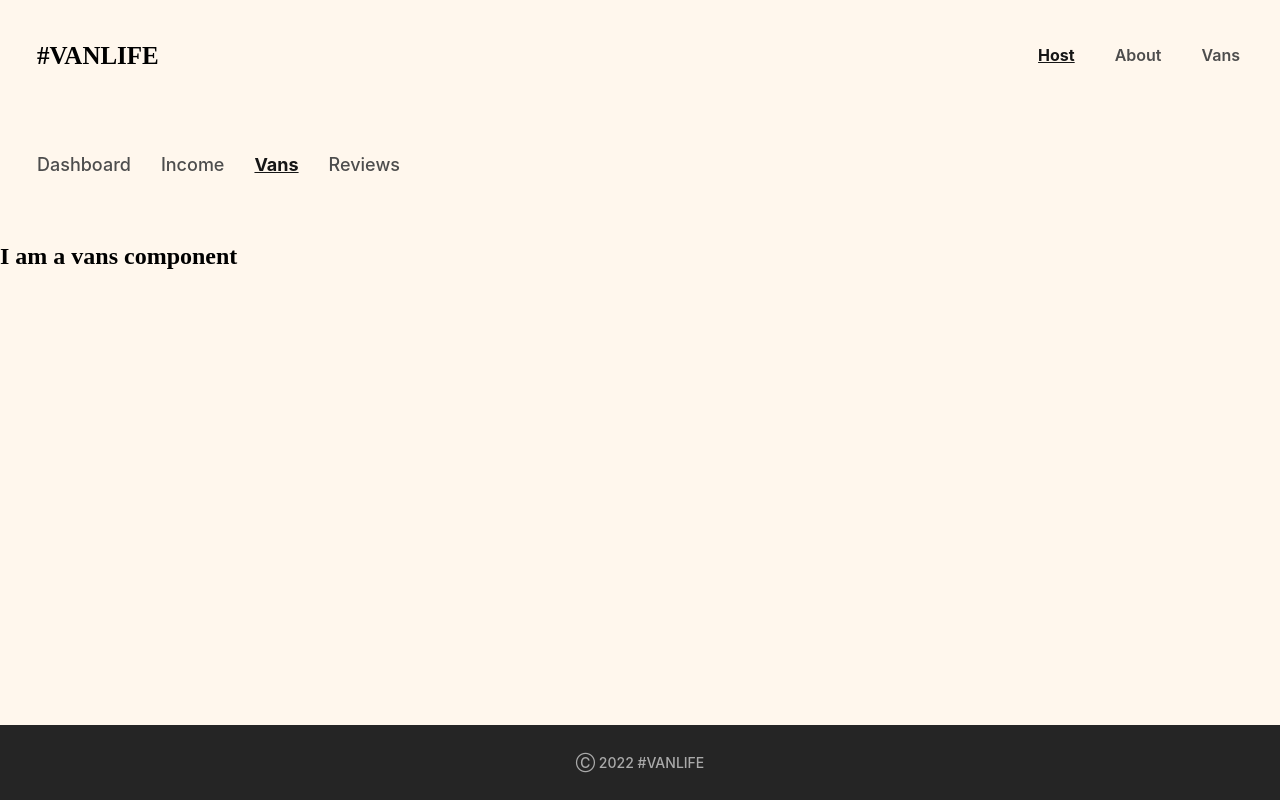
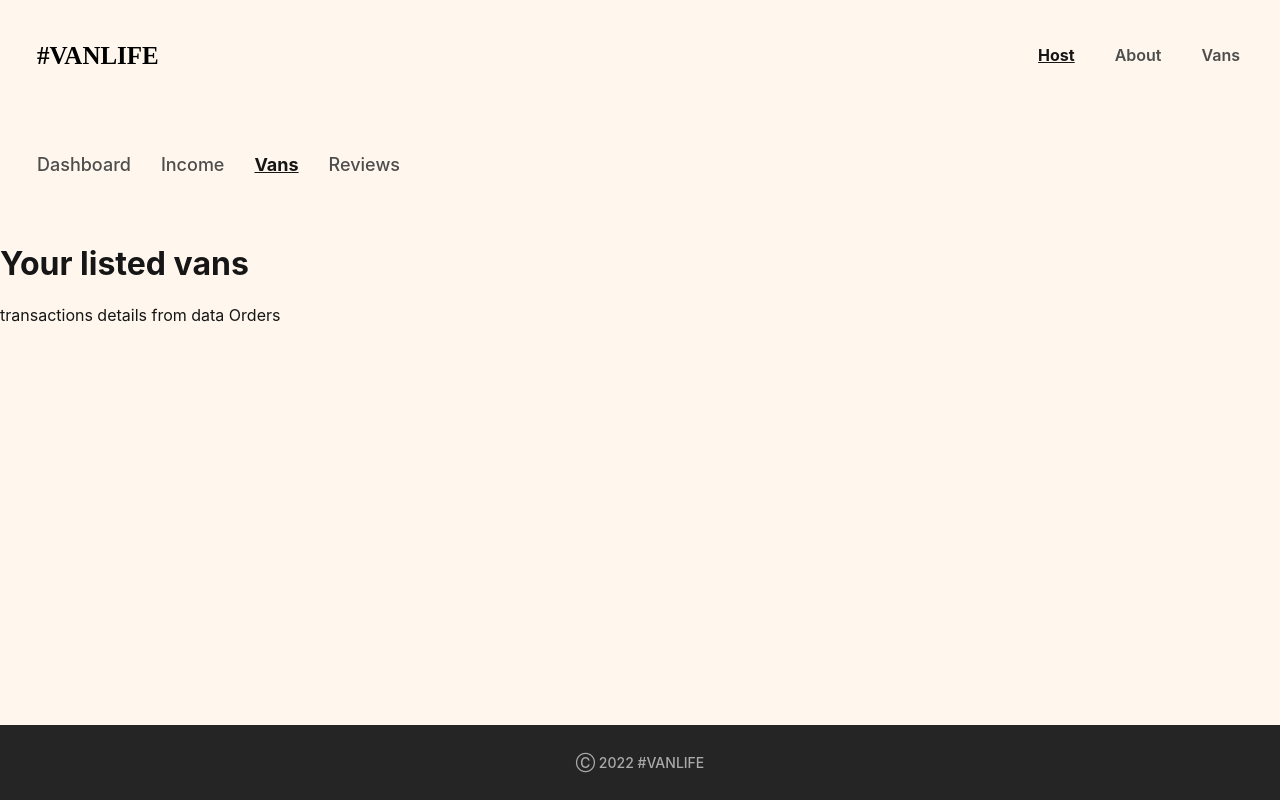
Before and after one commit to Katastropha/vanlife-project, a React (Vite) app: page /host/hostVans in a window 1280 px wide. Built offline with nearby package versions, Linux system fonts and the light colour scheme.

Commit message:
- correct Income Component

```diff
--- a/src/App.tsx
+++ b/src/App.tsx
@@ -4,13 +4,11 @@ import { BrowserRouter, Routes, Route } from 'react-router-dom'
 
 import { Home, About, Vans, Host } from './pages/index'
 import { MainNavbar } from './components/MainNavbar'
-import { TestContainer } from './Test'
 import { VanDetailed } from './components/VanDetailed'
 import { Dashboard } from './pages/Host/Dashboard'
 import { Income } from './pages/Host/Income'
 import { HostVans } from './pages/Host/HostVans'
 import { Reviews } from './pages/Host/Reviews'
-import { TestFetch } from './pages/TestComponents/TestFetch'
 
 import { dataHost } from './dataHost'
 
@@ -40,7 +38,10 @@ function App() {
               element={<Income host={dataHost[0]} />}
             />
 
-            <Route path="/host/hostVans" element={<HostVans />} />
+            <Route
+              path="/host/hostVans"
+              element={<HostVans host={dataHost[0]} />}
+            />
 
             <Route path="/host/reviews" element={<Reviews />} />
           </Route>
--- a/src/components/VanDetailed.tsx
+++ b/src/components/VanDetailed.tsx
@@ -1,5 +1,5 @@
 import { ReactElement } from 'react'
-import { IVans, initialVans } from '../data'
+import { IVans, initialVans } from '../dataVans'
 import { useParams } from 'react-router-dom'
 
 export const VanDetailed = (): ReactElement | null => {
--- a/src/pages/Host/HostVans.tsx
+++ b/src/pages/Host/HostVans.tsx
@@ -1,9 +1,21 @@
 import { ReactElement } from 'react'
+import { Host } from '../../dataHost'
+import { HostOrderDetailSmall } from './smallHostComponents/HostOrderDetailSmall'
+import { getListOfOrders } from './smallHostComponents/getListOfOrders'
 
-export const HostVans = (): ReactElement => {
+interface Props {
+  host: Host
+}
+
+export const HostVans = ({ host }: Props): ReactElement => {
+  const transactions = getListOfOrders(host.ordersIDs)
+
   return (
-    <div>
-      <h2>I am a vans component</h2>
+    <div className="host-component host-component-vans">
+      <h1>Your listed vans</h1>
+      <div className="host-component-vans-details">
+        transactions details from data Orders
+      </div>
     </div>
   )
 }
--- a/src/pages/Host/Income.tsx
+++ b/src/pages/Host/Income.tsx
@@ -1,22 +1,26 @@
-import { ReactElement } from 'react'
+import { ReactElement, useEffect } from 'react'
 import { Host } from '../../dataHost'
 import { LastDays } from './smallHostComponents/LastDays'
 import { OrderDetailSmall } from './smallHostComponents/OrderDetailSmall'
+
+import { getListOfOrders } from './smallHostComponents/getListOfOrders'
 
 interface Props {
   host: Host
 }
 
 export const Income = ({ host }: Props): ReactElement => {
-  const orders = host.transactions
+  const transactions = getListOfOrders(host.ordersIDs)
+
+  const orders = transactions.map(({ orderPrice, orderDate }) => {
+    return <OrderDetailSmall orderPrice={orderPrice} orderDate={orderDate} />
+  })
+
   return (
     <div className="host-component host-component-income">
       <h2 className="host-component__welcome-header">Income</h2>
-
       <LastDays />
-
       <p className="host-component__welcome-price">${host.income}</p>
-
       <div
         className="img"
         style={{
@@ -24,13 +28,19 @@ export const Income = ({ host }: Props): ReactElement => {
           backgroundRepeat: 'none',
         }}
       ></div>
-
       <div className="host-component__small-header">
-        <p className="block-header">Your transactions ({orders.length})</p>
+        <p className="block-header">
+          Your transactions ({host.ordersIDs.length})
+        </p>
         <LastDays />
       </div>
+      {orders}
+    </div>
+  )
+}
 
-      <div className="host-component__transactions">
+{
+  /* <div className="host-component__transactions">
 {orders.map((obj) => {
 return (
 <OrderDetailSmall
@@ -39,7 +49,5 @@ export const Income = ({ host }: Props): ReactElement => {
 />
 )
 })}
-      </div>
-    </div>
-  )
+</div> */
 }
--- /dev/null
+++ b/src/pages/Host/smallHostComponents/HostOrderDetailSmall.tsx
@@ -0,0 +1,29 @@
+import { ReactElement } from 'react'
+
+interface Props {
+  vanImage: string
+  vanName: string
+  vanPrice: string | number
+}
+
+export const HostOrderDetailSmall = ({
+  vanImage,
+  vanName,
+  vanPrice,
+}: Props): ReactElement => {
+  return (
+    <div>
+      <div
+        className="host-component-vans__order-img"
+        style={{ backgroundImage: `url(${vanImage})` }}
+      >
+        {' '}
+      </div>
+
+      <div className="host-component-vans__order-info">
+        <h3 className="">{vanName}</h3>
+        <p className="">${vanPrice}/day</p>
+      </div>
+    </div>
+  )
+}
--- a/src/pages/Host/smallHostComponents/OrderDetailSmall.tsx
+++ b/src/pages/Host/smallHostComponents/OrderDetailSmall.tsx
@@ -1,7 +1,7 @@
 import { ReactElement } from 'react'
 
 type Props = {
-  orderPrice: number
+  orderPrice: number | string
   orderDate: string
 }
 export const OrderDetailSmall = ({
--- /dev/null
+++ b/src/pages/Host/smallHostComponents/getListOfOrders.ts
@@ -0,0 +1,8 @@
+import { dataOrders } from '../../../dataOrders'
+
+export const getListOfOrders = (arr: string[]) => {
+  const result = arr.map((id) => {
+    return dataOrders.find((obj) => obj.id === id)
+  })
+  return result
+}
--- a/src/pages/Vans.tsx
+++ b/src/pages/Vans.tsx
@@ -1,7 +1,7 @@
 import { ReactElement, useState, useEffect } from 'react'
 import { Product } from '../components/Product'
 
-import { IVans, initialVans } from '../data'
+import { IVans, initialVans } from '../dataVans'
 
 const Vans = (): ReactElement => {
   const [vansForRent, setVansForRent] = useState(initialVans)
```
Also changed, not shown: src/pages/TestComponents/getData.ts (renamed from src/getData.ts). Lines whose indentation alone changed are shown as unchanged.
